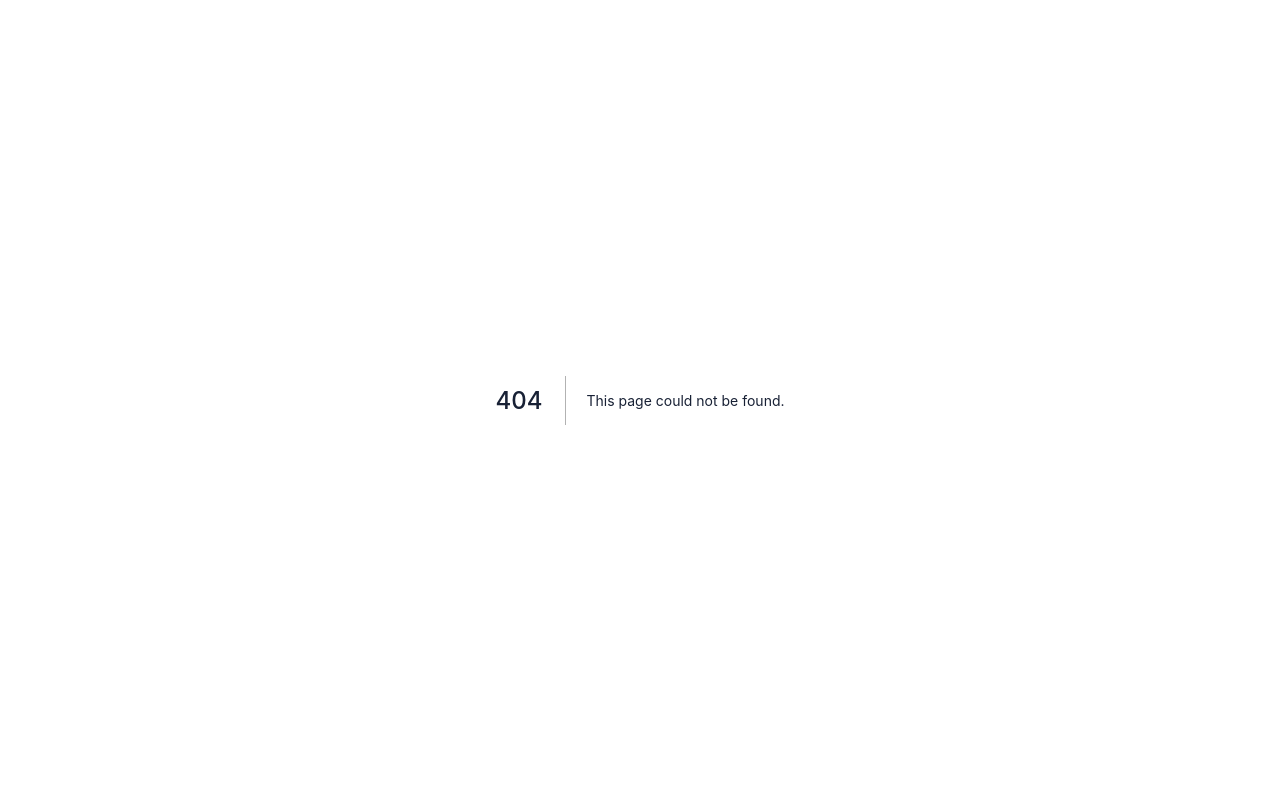
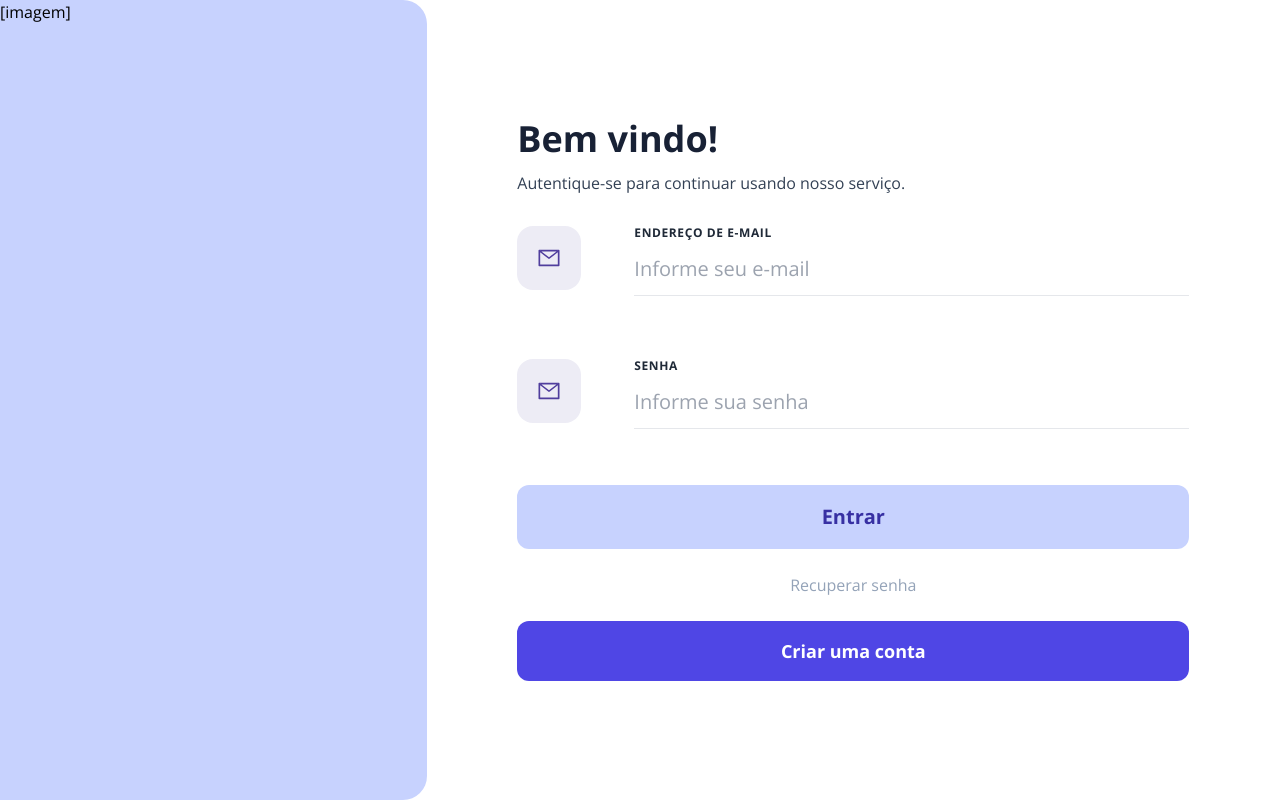
Before and after one commit to guilhermeomt/delivery-app, a Next.js app: page /login in a window 1280 px wide. Before the commit this address had no page. Built offline with nearby package versions, Linux system fonts and the light colour scheme.

Commit message:
feat: login page

```diff
--- /dev/null
+++ b/pages/login.tsx
@@ -0,0 +1,53 @@
+import { Button, InputText, PageHead } from "@/components";
+import type { NextPage } from "next";
+import Link from "next/link";
+
+const Login: NextPage = () => {
+  return (
+    <>
+      <PageHead
+        title="Login"
+        description="Faça seu login no Nibble Restaurantes."
+        keywords="login, restaurantes, nibble, nibble restaurantes"
+      />
+      <div className="h-screen flex flex-col lg:flex-row">
+        <div className="bg-indigo-200 md:basis-full lg:basis-4/12 lg:rounded-r-3xl">
+          [imagem]
+        </div>
+        <div className="lg:basis-8/12 flex">
+          <div className="max-w-2xl w-4/5 m-auto">
+            <h1 className="font-bold text-4xl mb-3">Bem vindo!</h1>
+            <p className="text-slate-700 mb-6">
+              Autentique-se para continuar usando nosso serviço.
+            </p>
+            <InputText
+              label="Endereço de E-mail"
+              type="email"
+              placeholder="Informe seu e-mail "
+            />
+            <InputText
+              label="Senha"
+              type="password"
+              placeholder="Informe sua senha"
+            />
+            <Button className="bg-indigo-200 text-indigo-800">Entrar</Button>
+            <div className="text-center p-6">
+              <Link href="/forgot">
+                <a className="text-slate-400 hover:text-slate-900 transition-colors">
+                  Recuperar senha
+                </a>
+              </Link>
+            </div>
+            <Link href="/forgot">
+              <a className="block bg-indigo-600 w-full p-4 text-white text-lg rounded-xl text-center font-bold hover:opacity-90 transition-opacity">
+                Criar uma conta
+              </a>
+            </Link>
+          </div>
+        </div>
+      </div>
+    </>
+  );
+};
+
+export default Login;
```
